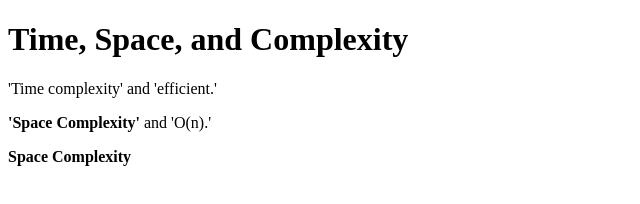
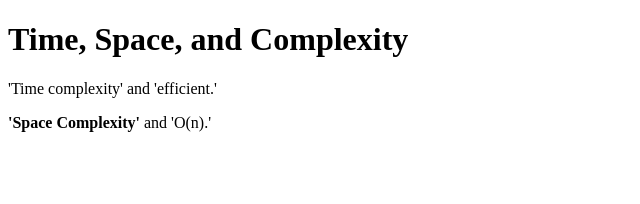
Before and after one commit to acciojob/time-and-space-complexity-satishcoderZZ1, a website: page main.html in a window 1280 px wide. Shown: the whole page, without its empty margins (0-640 px from the left). Drawn offline with Linux system fonts and the light colour scheme.

Commit message:
created a submission

```diff
--- a/main.html
+++ b/main.html
@@ -10,7 +10,6 @@
 	<h1>Time, Space, and Complexity</h1>
 	<p>'Time complexity' and 'efficient.'</p>
 	<p><b>'Space Complexity'</b> and 'O(n).'</p>
-	<b>Space Complexity</b>
 	<!-- the entire body must be written by student -->
     <script type="text/javascript" src="./script.js">
 </script>
```
